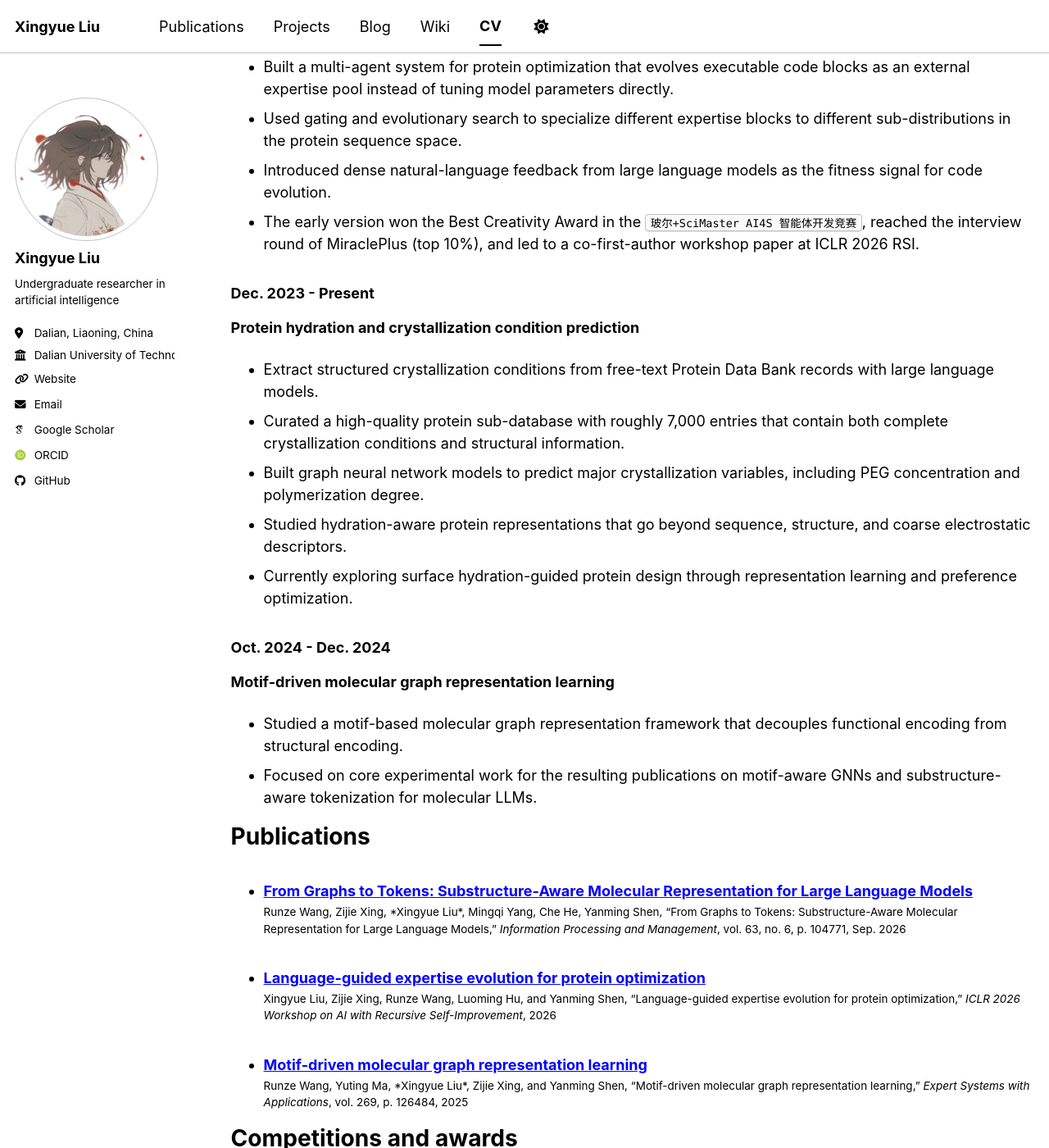
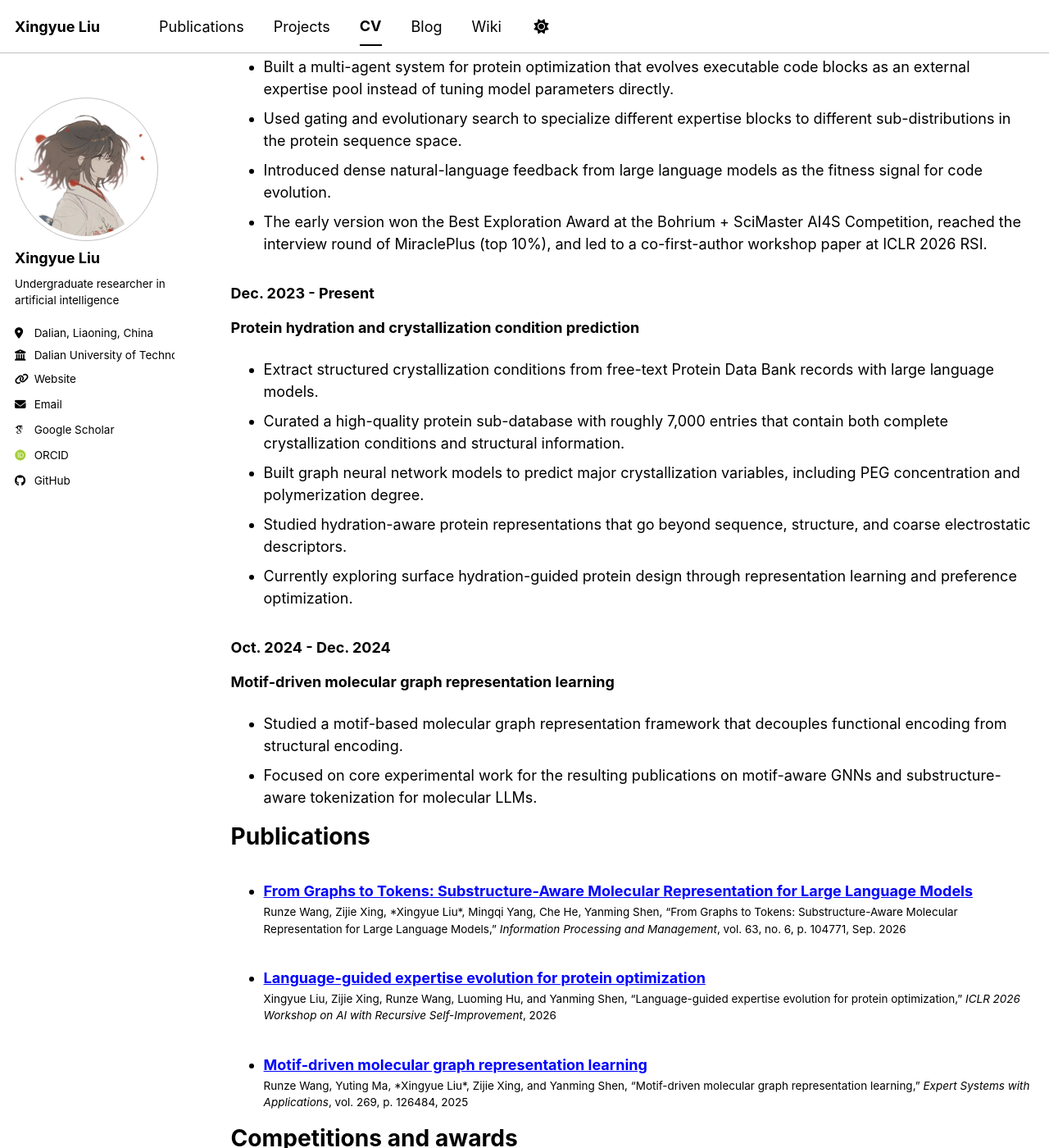
Before and after one commit to recynie/recynie.github.io, a Jekyll site: the page built from _pages/cv.md, in a window 1280 px wide and 1400 px high, scrolled down 976 px. Shown: the whole window at 82% size. Built offline with Jekyll 4.4.1, drawn with Linux system fonts in a browser that asks for light colours; some web fonts are replaced; a script bundle is joined from its source files by our own code; library files that are not in the unit come from our copies; some of the changed text lies outside the part shown.

Commit message:
change item order on navigation, competition translation.

```diff
--- a/_data/navigation.yml
+++ b/_data/navigation.yml
@@ -20,15 +20,15 @@ main:
   - title: "Projects"
     url: /portfolio/
 
+  - title: "CV"
+    url: /cv/
+
   - title: "Blog"
     url: https://recynie.github.io/blog/
 
   - title: "Wiki"
     url: https://metaphor-xennon.pages.dev/
 
-  - title: "CV"
-    url: /cv/
-
   # - title: "CV"
   #   url: /cv-json/
 
--- a/_pages/cv.md
+++ b/_pages/cv.md
@@ -43,7 +43,7 @@ Research experience
 - Built a multi-agent system for protein optimization that evolves executable code blocks as an external expertise pool instead of tuning model parameters directly.
 - Used gating and evolutionary search to specialize different expertise blocks to different sub-distributions in the protein sequence space.
 - Introduced dense natural-language feedback from large language models as the fitness signal for code evolution.
-- The early version won the Best Creativity Award in the `玻尔+SciMaster AI4S 智能体开发竞赛`, reached the interview round of MiraclePlus (top 10%), and led to a co-first-author workshop paper at ICLR 2026 RSI.
+- The early version won the Best Exploration Award at the Bohrium + SciMaster AI4S Competition, reached the interview round of MiraclePlus (top 10%), and led to a co-first-author workshop paper at ICLR 2026 RSI.
 
 ### Dec. 2023 - Present
 
@@ -70,7 +70,7 @@ Publications
 
 Competitions and awards
 ======
-- 2025 National First Prize, `机械工程创新创意赛无损检测 AI 评片赛` (team leader)
+- 2025 National First Prize, Mechanical Engineering Innovation & Creativity Competition – AI-based Non-Destructive Testing Image Evaluation Track (team leader)
 - 2025 Third Prize, Northeast regional round, China Collegiate Computing Contest AIGC Innovation Competition
 - 2025 First Prize, Dalian University of Technology Information Security Competition (team leader)
 
```
